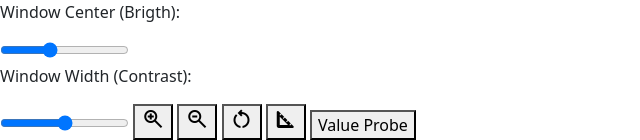
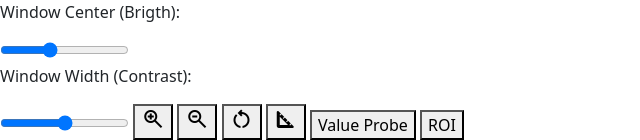
Before and after one commit to melissa-martell/dicom-visualizer, a Flask app: page /viewer in a window 1280 px wide. Shown: the part 120-260 px from the top of the page, without its empty margins (0-640 px from the left). Run offline with Flask 3, Linux system fonts and the light colour scheme; the visitor is signed in with stand-in values (Sample User, id 1).

Commit message:
Add roi btn

```diff
--- a/templates/viewer.html
+++ b/templates/viewer.html
@@ -74,6 +74,12 @@
         </span>
     </button>
 
+    <button id="roi_btn">
+        <span>
+        ROI
+        </span>
+    </button>
+
 
     <div id="error"></div>
 
```
